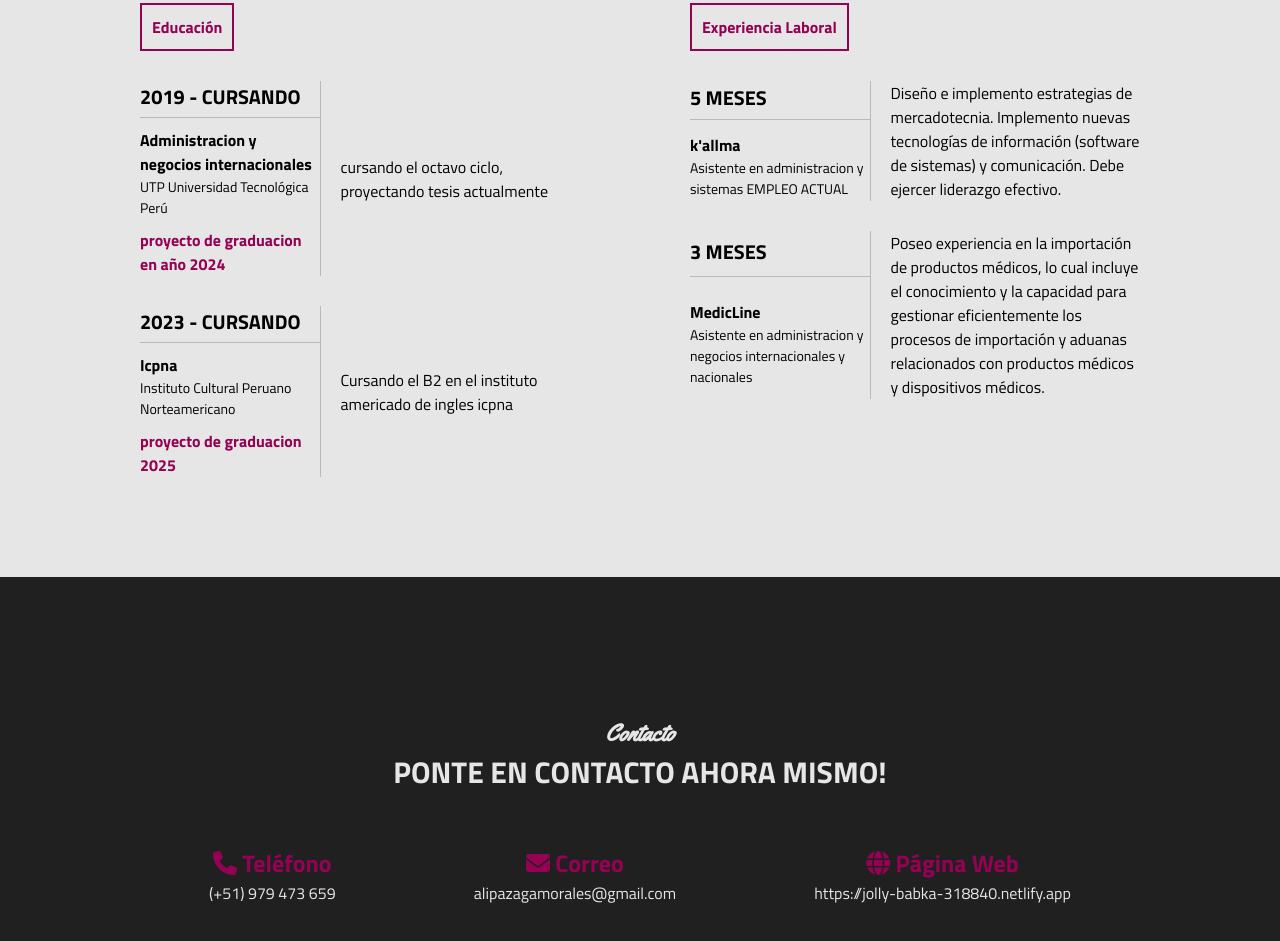
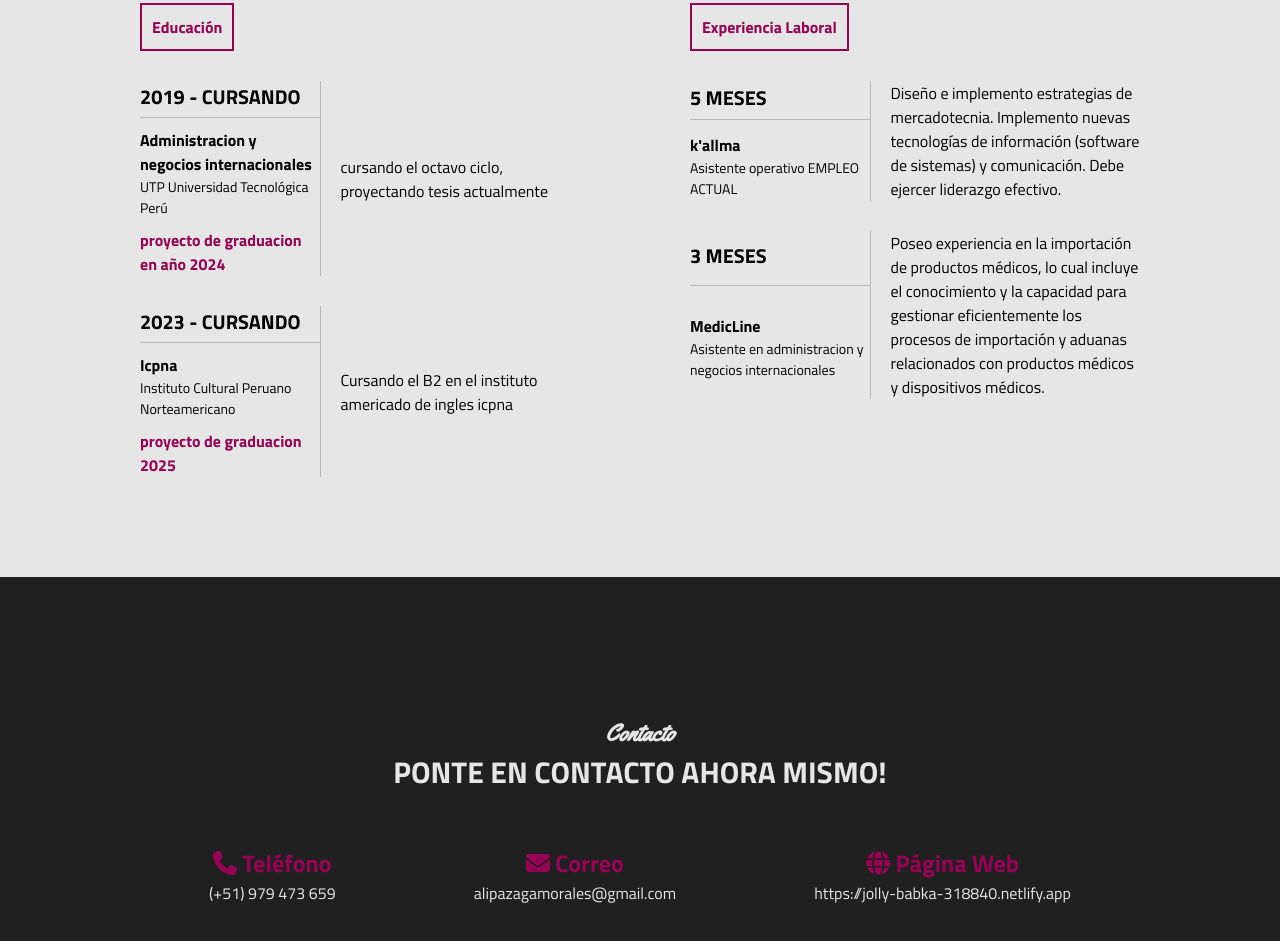
Before and after one commit to gabrielgallooliveros/intento3, a plain HTML site: page index.html in a window 1280 px wide. Shown: the part 1929-2870 px from the top of the page. Drawn offline with Linux system fonts and the light colour scheme.

Commit message:
modificadonumero20

```diff
--- a/index.html
+++ b/index.html
@@ -207,7 +207,7 @@
                         <tr>
                             <td>
                                 <h4>k'allma</h4>
-                                <p>Asistente en administracion y sistemas EMPLEO ACTUAL</p>
+                                <p>Asistente operativo EMPLEO ACTUAL</p>
 
                             </td>
                         </tr>
@@ -224,7 +224,7 @@
                         <tr>
                             <td>
                                 <h4>MedicLine</h4>
-                                <p>Asistente en administracion y negocios internacionales y nacionales</p>
+                                <p>Asistente en administracion y negocios internacionales</p>
                             </td>
                         </tr>
                     </table>
```
